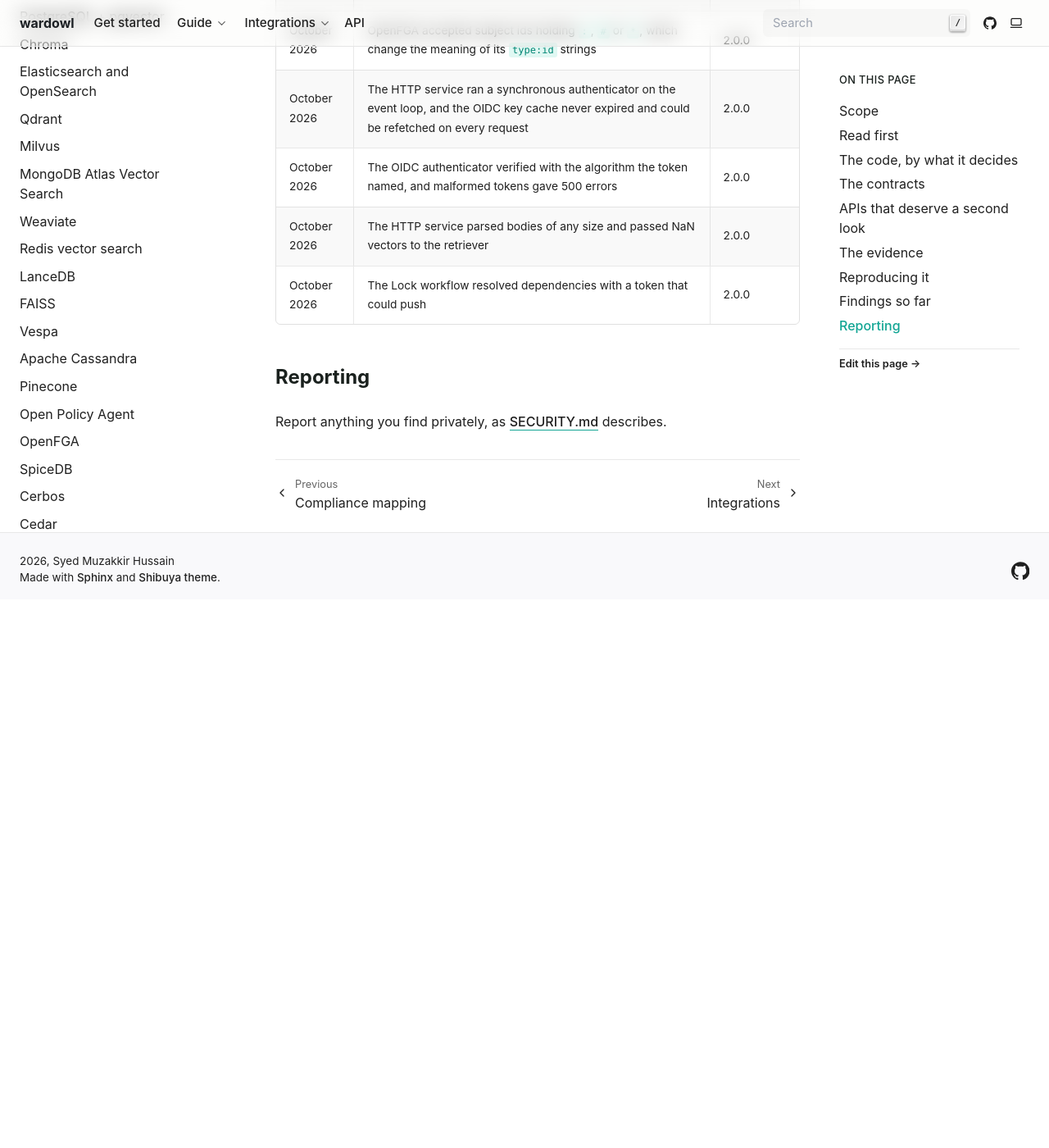
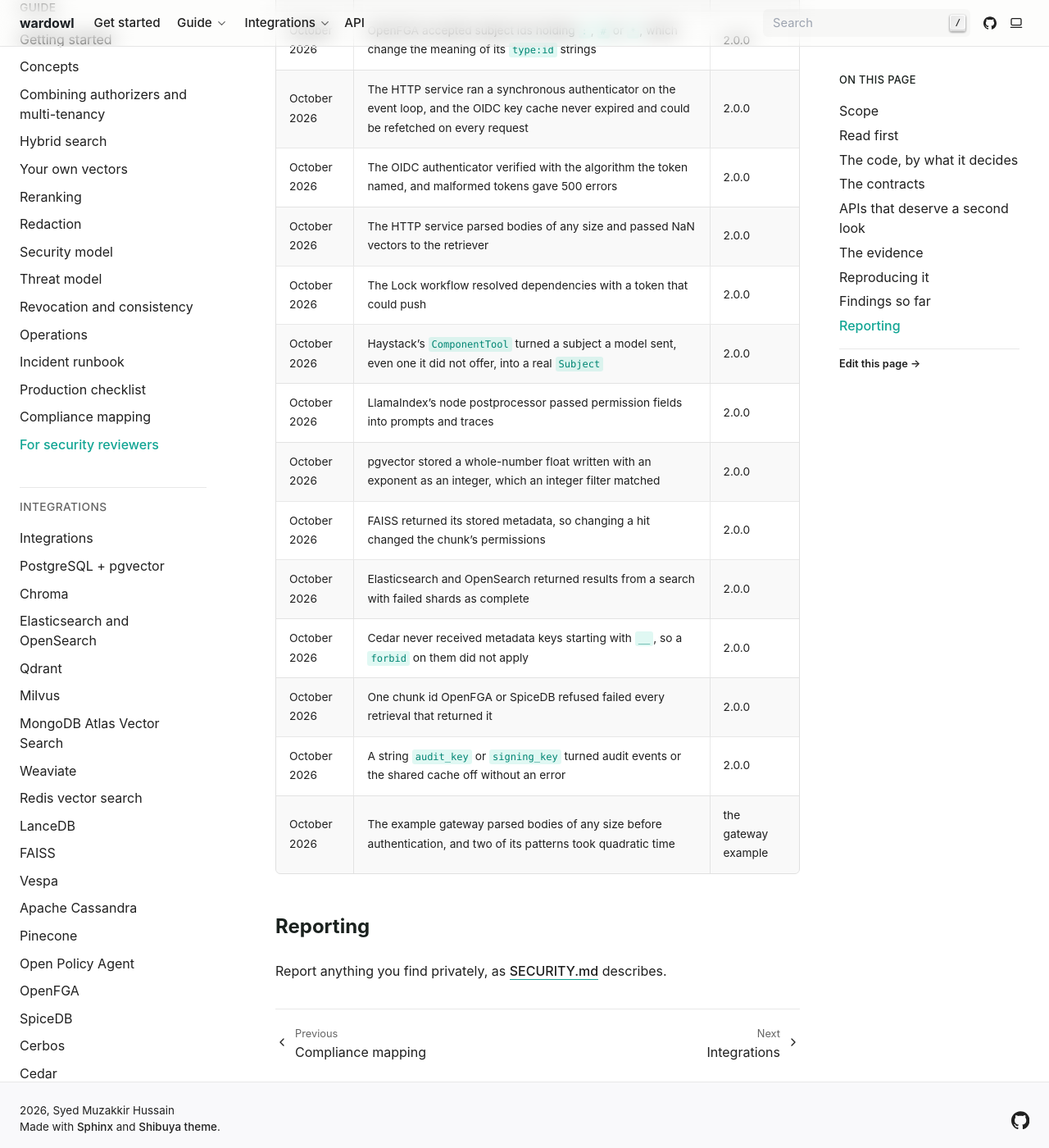
Before and after one commit to muzakkirhussain011/needtoknow, a Sphinx documentation site: the page built from docs/review.md, in a window 1280 px wide and 1400 px high, scrolled down 6864 px. Shown: the whole window at 82% size. Built offline with Sphinx 7.4.7, drawn with Linux system fonts in a browser that asks for light colours; before the commit the page ends 7595 px from its top, so only the background shows below that.

Commit message:
release: wardowl 2.0.0 version, citation, support table and findings
needtoknow gets no further releases: SECURITY.md says so and points to the upgrade page. The review page lists the findings of the verification audit.

```diff
--- a/docs/review.md
+++ b/docs/review.md
@@ -145,6 +145,15 @@ published as advisory
 | October 2026 | The OIDC authenticator verified with the algorithm the token named, and malformed tokens gave 500 errors | 2.0.0 |
 | October 2026 | The HTTP service parsed bodies of any size and passed NaN vectors to the retriever | 2.0.0 |
 | October 2026 | The Lock workflow resolved dependencies with a token that could push | 2.0.0 |
+| October 2026 | Haystack's `ComponentTool` turned a subject a model sent, even one it did not offer, into a real `Subject` | 2.0.0 |
+| October 2026 | LlamaIndex's node postprocessor passed permission fields into prompts and traces | 2.0.0 |
+| October 2026 | pgvector stored a whole-number float written with an exponent as an integer, which an integer filter matched | 2.0.0 |
+| October 2026 | FAISS returned its stored metadata, so changing a hit changed the chunk's permissions | 2.0.0 |
+| October 2026 | Elasticsearch and OpenSearch returned results from a search with failed shards as complete | 2.0.0 |
+| October 2026 | Cedar never received metadata keys starting with `__`, so a `forbid` on them did not apply | 2.0.0 |
+| October 2026 | One chunk id OpenFGA or SpiceDB refused failed every retrieval that returned it | 2.0.0 |
+| October 2026 | A string `audit_key` or `signing_key` turned audit events or the shared cache off without an error | 2.0.0 |
+| October 2026 | The example gateway parsed bodies of any size before authentication, and two of its patterns took quadratic time | the gateway example |
 
 ## Reporting
 
--- a/wardowl/__init__.py
+++ b/wardowl/__init__.py
@@ -22,7 +22,7 @@ from wardowl.redaction import PatternRedactor, Redactor, SpanRedactor
 from wardowl.retriever import PermissionedRetriever, Reranker, RetrievalResult, SearchBackend, Strategy
 from wardowl.types import Document, Hit, Query, Subject
 
-__version__ = "1.6.0"
+__version__ = "2.0.0"
 
 __all__ = [
     "AllOf",
```
Also changed, not shown: README.md (+5 -3 lines), SECURITY.md (+9 -8 lines), 1 other file.
